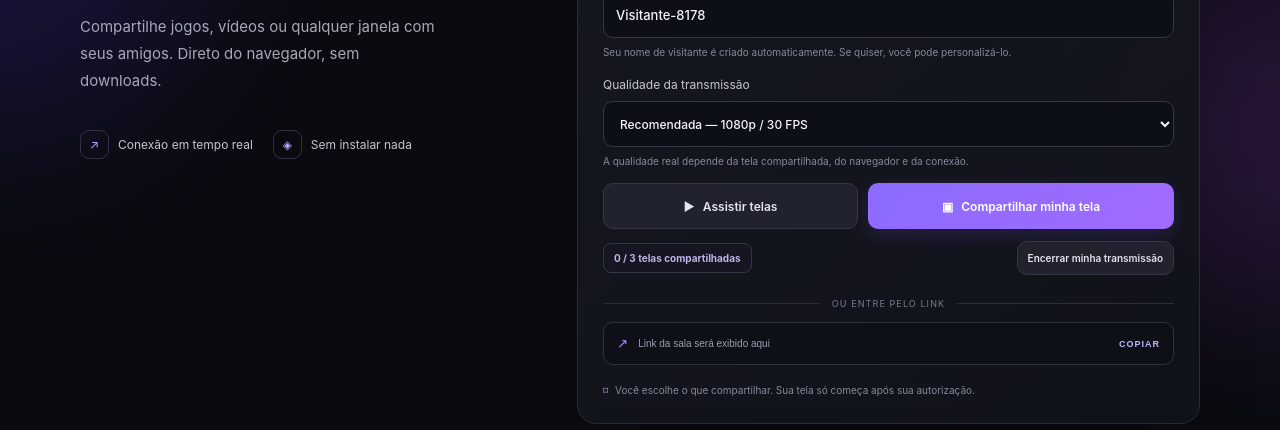
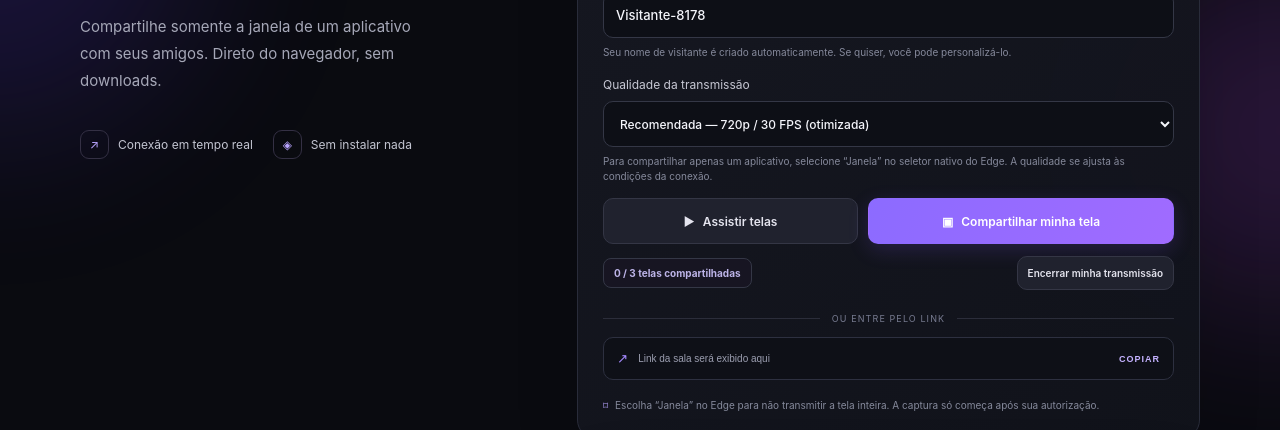
Before and after one commit to romulochulaboy-web/romulosite, a website: page public/index.html in a window 1280 px wide. Shown: the part 370-800 px from the top of the page. Drawn offline with Linux system fonts and the light colour scheme.

Commit message:
Clarify window-only sharing and optimized quality preset

```diff
--- a/public/index.html
+++ b/public/index.html
@@ -9,13 +9,13 @@
 <div class="ambient ambient-one"></div><div class="ambient ambient-two"></div>
 <header class="topbar"><a class="brand" href="/" aria-label="ShareRoom início"><span class="brand-mark">S</span><span>share<span class="brand-light">room</span></span></a><div class="top-status"><span id="connectionDot" class="status-dot"></span><span id="connectionLabel">Pronto para conectar</span></div></header>
 <main class="layout">
-<section class="intro"><div class="eyebrow"><span class="eyebrow-line"></span> COMPARTILHE O MOMENTO</div><h1>Sua tela.<br><span>Seu pessoal.</span></h1><p class="intro-copy">Compartilhe jogos, vídeos ou qualquer janela com seus amigos. Direto do navegador, sem downloads.</p><div class="feature-row"><div class="feature"><span class="feature-icon">↗</span><span>Conexão em tempo real</span></div><div class="feature"><span class="feature-icon">◈</span><span>Sem instalar nada</span></div></div></section>
+<section class="intro"><div class="eyebrow"><span class="eyebrow-line"></span> COMPARTILHE O MOMENTO</div><h1>Sua tela.<br><span>Seu pessoal.</span></h1><p class="intro-copy">Compartilhe somente a janela de um aplicativo com seus amigos. Direto do navegador, sem downloads.</p><div class="feature-row"><div class="feature"><span class="feature-icon">↗</span><span>Conexão em tempo real</span></div><div class="feature"><span class="feature-icon">◈</span><span>Sem instalar nada</span></div></div></section>
 <section class="workspace">
 <div class="room-card"><div class="card-head"><div><div class="card-kicker">SUA SALA</div><h2>Vamos conectar?</h2></div><span class="live-pill"><span></span> AO VIVO</span></div>
 <label for="roomInput">Código da sala</label><div class="room-input-wrap"><span class="input-hash">#</span><input id="roomInput" maxlength="48" autocomplete="off" spellcheck="false" placeholder="ex: rrzin"><button id="copyRoom" class="icon-button" title="Copiar link da sala" aria-label="Copiar link">▢</button></div>
 <label for="participantName" class="name-label">Identificação na sala</label><input id="participantName" class="name-input" maxlength="32" autocomplete="nickname" placeholder="Nome gerado automaticamente"><p class="quality-help">Seu nome de visitante é criado automaticamente. Se quiser, você pode personalizá-lo.</p>
-<label for="qualitySelect" class="quality-label">Qualidade da transmissão</label><select id="qualitySelect" class="quality-select"><option value="auto" selected>Recomendada — 1080p / 30 FPS</option><option value="p1080">Alta qualidade — 1080p / 30 FPS</option><option value="fluid">Mais fluida — 1080p / 60 FPS</option><option value="p720">Equilibrada — 720p / 30 FPS</option><option value="p480">Economia de internet — 480p / 24 FPS</option></select><p class="quality-help">A qualidade real depende da tela compartilhada, do navegador e da conexão.</p><div class="button-row"><button id="watchBtn" class="button button-secondary"><span>▶</span> Assistir telas</button><button id="shareBtn" class="button button-primary"><span>▣</span> Compartilhar minha tela</button></div><div class="share-controls"><span id="shareCount" class="share-count">0 / 3 telas compartilhadas</span><button id="stopShareBtn" class="button button-secondary stop-share">Encerrar minha transmissão</button></div>
-<div class="divider"><span>OU ENTRE PELO LINK</span></div><button id="copyLink" class="share-link"><span class="link-symbol">↗</span><span id="linkText">Link da sala será exibido aqui</span><span class="copy-label">COPIAR</span></button><p class="privacy-note"><span>⌑</span> Você escolhe o que compartilhar. Sua tela só começa após sua autorização.</p></div>
+<label for="qualitySelect" class="quality-label">Qualidade da transmissão</label><select id="qualitySelect" class="quality-select"><option value="auto" selected>Recomendada — 720p / 30 FPS (otimizada)</option><option value="p1080">Alta qualidade — 1080p / 30 FPS</option><option value="fluid">Mais fluida — 1080p / 60 FPS</option><option value="p720">Equilibrada — 720p / 30 FPS</option><option value="p480">Economia de internet — 480p / 24 FPS</option></select><p class="quality-help">Para compartilhar apenas um aplicativo, selecione “Janela” no seletor nativo do Edge. A qualidade se ajusta às condições da conexão.</p><div class="button-row"><button id="watchBtn" class="button button-secondary"><span>▶</span> Assistir telas</button><button id="shareBtn" class="button button-primary"><span>▣</span> Compartilhar minha tela</button></div><div class="share-controls"><span id="shareCount" class="share-count">0 / 3 telas compartilhadas</span><button id="stopShareBtn" class="button button-secondary stop-share">Encerrar minha transmissão</button></div>
+<div class="divider"><span>OU ENTRE PELO LINK</span></div><button id="copyLink" class="share-link"><span class="link-symbol">↗</span><span id="linkText">Link da sala será exibido aqui</span><span class="copy-label">COPIAR</span></button><p class="privacy-note"><span>⌑</span> Escolha “Janela” no Edge para não transmitir a tela inteira. A captura só começa após sua autorização.</p></div>
 <div class="participants-card" aria-live="polite"><div class="participants-head"><div><div class="card-kicker">PRESENÇA AO VIVO</div><h2>Pessoas na sala</h2></div><span id="participantCount" class="participant-count">0 conectadas</span></div><ul id="participantList" class="participant-list"><li class="participants-empty">Entre na sala para ver quem está conectado.</li></ul></div>
 <div class="viewer-card"><div class="viewer-head"><div class="viewer-title"><span class="screen-icon">▣</span><div><strong id="viewerTitle">Telas da sala</strong><small id="viewerSubtitle">Até três compartilhamentos simultâneos</small></div></div><div class="viewer-tools"><span id="qualityBadge" class="quality-badge">AUTO</span><button id="fullscreenBtn" class="fullscreen-button" title="Tela cheia no primeiro vídeo" aria-label="Tela cheia">⛶</button></div></div><div id="streamGrid" class="stream-grid"><div class="empty-state grid-empty"><div class="empty-art"><div class="art-window"><i></i><i></i><i></i><div class="art-play">▶</div></div><span class="art-spark spark-a">✦</span><span class="art-spark spark-b">✧</span></div><strong>As telas aparecem aqui</strong><p>Entre na sala e aguarde alguém compartilhar.</p></div></div><div class="viewer-foot"><span class="viewer-foot-label"><span class="mini-dot"></span>Compartilhamentos em tempo real</span><span>Máximo: 3 telas</span></div></div><div id="notice" class="notice" role="status" aria-live="polite"></div>
 </section></main><footer><span>SHAREROOM <span class="footer-dot">•</span> FEITO PARA COMPARTILHAR</span><span>Funciona melhor no Chrome ou Edge atualizado</span></footer><script src="/participants.js" defer></script><script src="/app.js" defer></script>
```
